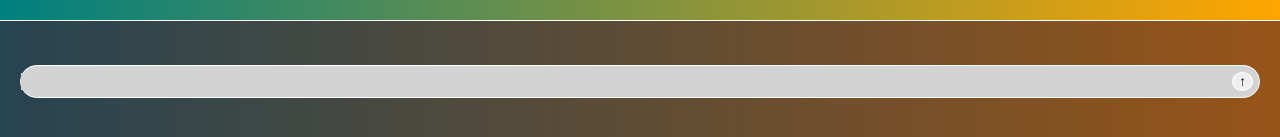
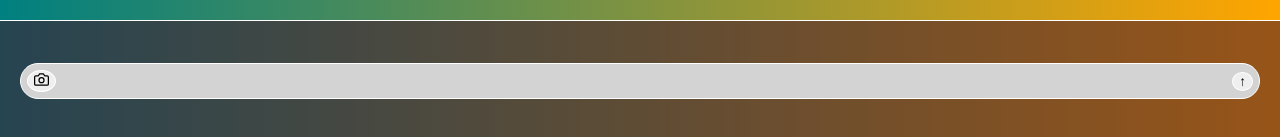
Before and after one commit to lct13/hcde438-chatapp, a React (Create React App) app: page / in a window 1280 px wide. Shown: the part 660-797 px from the top of the page. Built offline with nearby package versions, Linux system fonts and the light colour scheme.

Commit message:
added camera

```diff
--- a/package.json
+++ b/package.json
@@ -9,7 +9,12 @@
     "react": "^17.0.2",
     "react-dom": "^17.0.2",
     "react-scripts": "5.0.0",
+    "react-snap-pic": "0.0.3",
     "web-vitals": "^2.1.3"
+  },
+  "peerDependencies": {
+    "react-snap": "1.0.0",
+    "react-icon": "4.3.1"
   },
   "scripts": {
     "start": "react-scripts start",
--- a/src/App.css
+++ b/src/App.css
@@ -75,16 +75,3 @@
   align-items: flex-start;
   justify-content: flex-end;
 }
-
-.message-bubble {
-  color: rgba(128, 128, 128, 0.555);
-  box-shadow: 0px 0px 0.5rem red;
-  width: fit-content;
-  max-width: 85vw;
-  overflow-wrap: break-word;
-  margin: 1rem;
-  padding: 0.5rem;
-  border-radius: 1rem;
-  text-align: left;
-  mix-blend-mode: difference;
-}
--- a/src/App.js
+++ b/src/App.js
@@ -1,28 +1,54 @@
 import logo from './logo.svg';
+import Camera from 'react-snap-pic';
 import './App.css';
 import TextInput from './TextInput';
+import Message from './Message';
 import { useState } from "react";
 
 function App() {
   const [messages, setMessages] = useState([]);
+  const [showCamera, setShowCamera] = useState([false])
+
+  // runs when send button is clicked
   function sendMsg(text) {
-    setMessages([...messages, text]);
+    if (!text) return;
+    //create new message object w time and username;
+    const newMessage = {
+      text: text,
+      time: Date.now(),
+      user: '',
+    }
+    // ... -> spread (include all the current items in messages)
+    setMessages([...messages, newMessage]);
   }
+
+  function takePicture(img) {
+    console.log(img);
+    setShowCamera(false);
+  }
+
   return (
     <div className="App">
       <header className="App-header">
         <img src={logo} className="App-logo" alt="logo" />
         <p>Chatter</p>
       </header>
+
       <div className='messages'>
         {messages.map((msg, i)=>{
           setTimeout(()=>{
             window.scrollTo({ left: 0, top: document.body.scrollHeight, behavior: "smooth" });
-          }, 100);
-          return <div className='message-bubble' key={i}>{msg}</div>
+          }, 100); //wait 100ms for the new bubble to have been created...
+          return <Message {...msg} key={i} />;
+          //return <div className='message-bubble' key={i}>{msg}</div>
         })}
       </div>
-      <TextInput sendMsg={sendMsg}/>
+
+      {showCamera && <Camera takePicture={takePicture} />}
+
+      <TextInput sendMsg={sendMsg}
+        showCamera={()=>setShowCamera(true)}
+      />
     </div>
   );
 }
--- /dev/null
+++ b/src/Message.js
@@ -0,0 +1,13 @@
+import React from "react";
+import "./Text.css";
+import { useState } from "react";
+
+function Message(props) {
+  const text = props.text;
+
+  return (
+    <div className='message-bubble'>{text}</div>
+  );
+}
+
+export default Message
--- a/src/Text.css
+++ b/src/Text.css
@@ -30,8 +30,21 @@
   border: none;
   width: 80vw;
 }
-.message-button {
+button {
   border: solid 1px white;
   border-radius: 50%;
   margin: 0.3rem;
 }
+
+.message-bubble {
+  color: rgba(128, 128, 128, 0.555);
+  box-shadow: 0px 0px 0.5rem red;
+  width: fit-content;
+  max-width: 85vw;
+  overflow-wrap: break-word;
+  margin: 1rem;
+  padding: 0.5rem;
+  border-radius: 1rem;
+  text-align: left;
+  mix-blend-mode: difference;
+}
--- a/src/TextInput.js
+++ b/src/TextInput.js
@@ -1,24 +1,31 @@
 import React from "react";
+import { FiSend, FiCamera } from 'react-icons/fi';
 import "./Text.css";
 import { useState } from "react";
 
 function TextInput(props) {
   const { sendMsg } = props;
   const [text, setText] = useState('');
+
+  //call when send button clicked
   function send () {
-    sendMsg(text);
+    sendMsg(text);  //this function was passed as props
     setText("");
   }
   return (
     <footer className="footer">
       <div className='message-box'>
+        <button className="camera"
+          onClick={props.showCamera}
+          style={{left:10, right:'auto'}}>
+          <FiCamera style={{height:15, width:15}} />
+        </button>
         <input
           className='message-input'
           value={text}
           onChange={(e) => setText(e.target.value)}
         />
-        <button
-          className='message-button'
+        <button className='message-button'
           onClick={send}>
           &#8593;
         </button>
```
Also changed, not shown: 1 other file (tests, documents, lock files or other folders).
